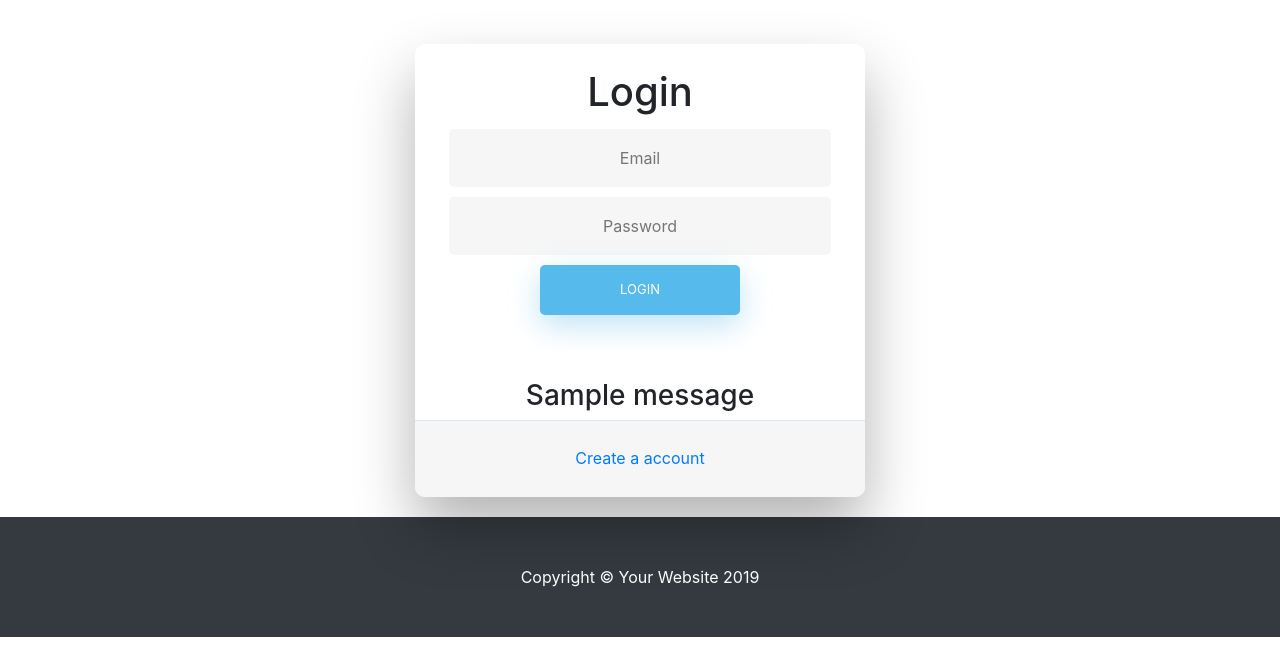
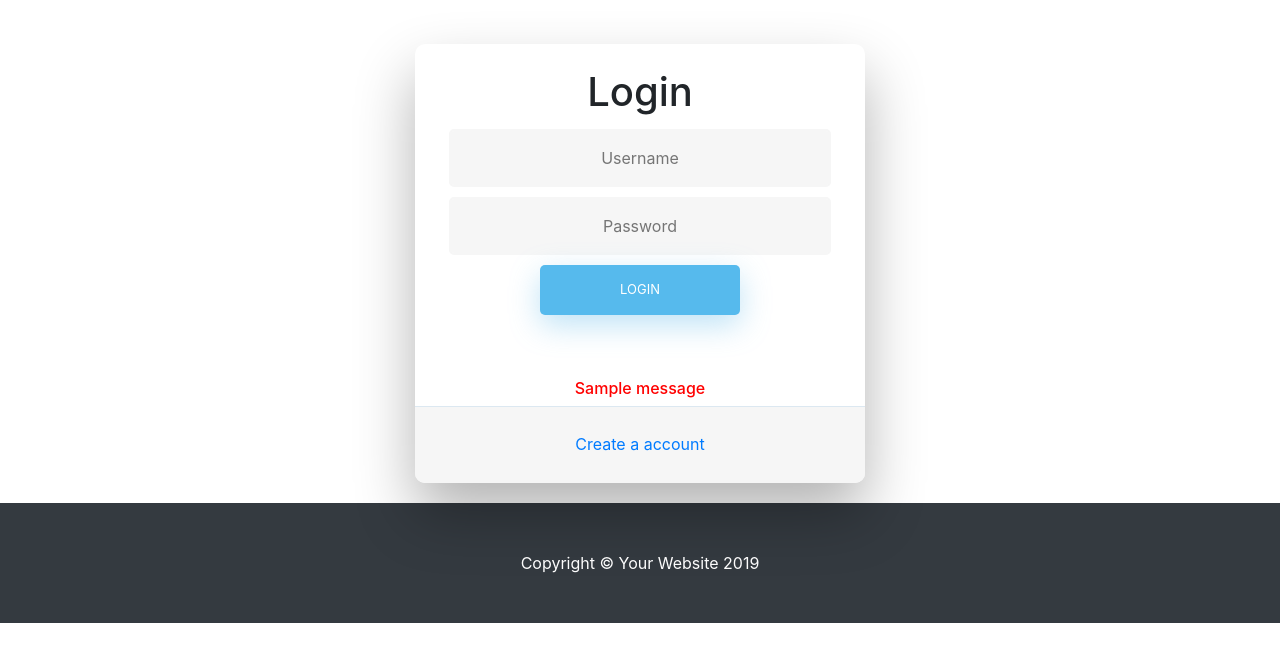
Before and after one commit to tanvir3ds/RESTful-API-for-Library-Management, a Django app: page /login in a window 1280 px wide. Shown: the part 56-708 px from the top of the page. Run offline with Django 3.2, Linux system fonts and the light colour scheme; tables that the repository leaves empty hold one stand-in row (values such as "Sample post"); one stand-in notice (Sample message) is shown; some libraries are stand-ins or nearby versions.

Commit message:
Login page validaton

```diff
--- a/Templates/login.html
+++ b/Templates/login.html
@@ -20,13 +20,16 @@
 
 
 
-      <input type="text" name="username" placeholder="Email">
+      <input type="text" name="username" placeholder="Username">
       <input type="password" name="password" placeholder="Password">
-      <input type="submit" class=" fourth" value="Login">
+      <input type="submit" class=" fourth btn btn-primary" value="Login">
     </form><br>
     <div>
         {% for message in messages %}
-        <h3>{{message}}</h3>
+        <div>
+          <h6 style="color: red;">{{message}}</h6>
+        </div>
+
         {% endfor %}
     </div>
 
@@ -39,4 +42,7 @@
   </div>
 </div>
 
+
+
+
 {% endblock %}
--- a/library_app/views.py
+++ b/library_app/views.py
@@ -16,19 +16,16 @@ from django.http import Http404
 
 def login(request):
     if request.method == 'POST':
-        username = request.POST.get('username')
-        password = request.POST.get('password')
+        username = request.POST['username']
+        password = request.POST['password']
         user = auth.authenticate(username=username, password=password)
 
         if user is not None:
-            if user.is_active:
-                auth.login(request, user)
-                return redirect('/')
-            else:
-                return redirect('disabled account')
-
+            auth.login(request, user)
+            return redirect('/')
         else:
-            return redirect('/invalid')
+            messages.info(request, 'Enter a valid username & password')
+            return redirect('login')
 
     else:
         return render(request, 'login.html')
@@ -63,7 +60,7 @@ def registration(request):
                 user= User.objects.create_user(username= username, password=password1, email=email, first_name=first_name, last_name=last_name)
                 user.save()
 
-                messages.info(request, 'user created')
+                messages.info(request, 'enter username & password')
                 return redirect ('login')
 
 
```
